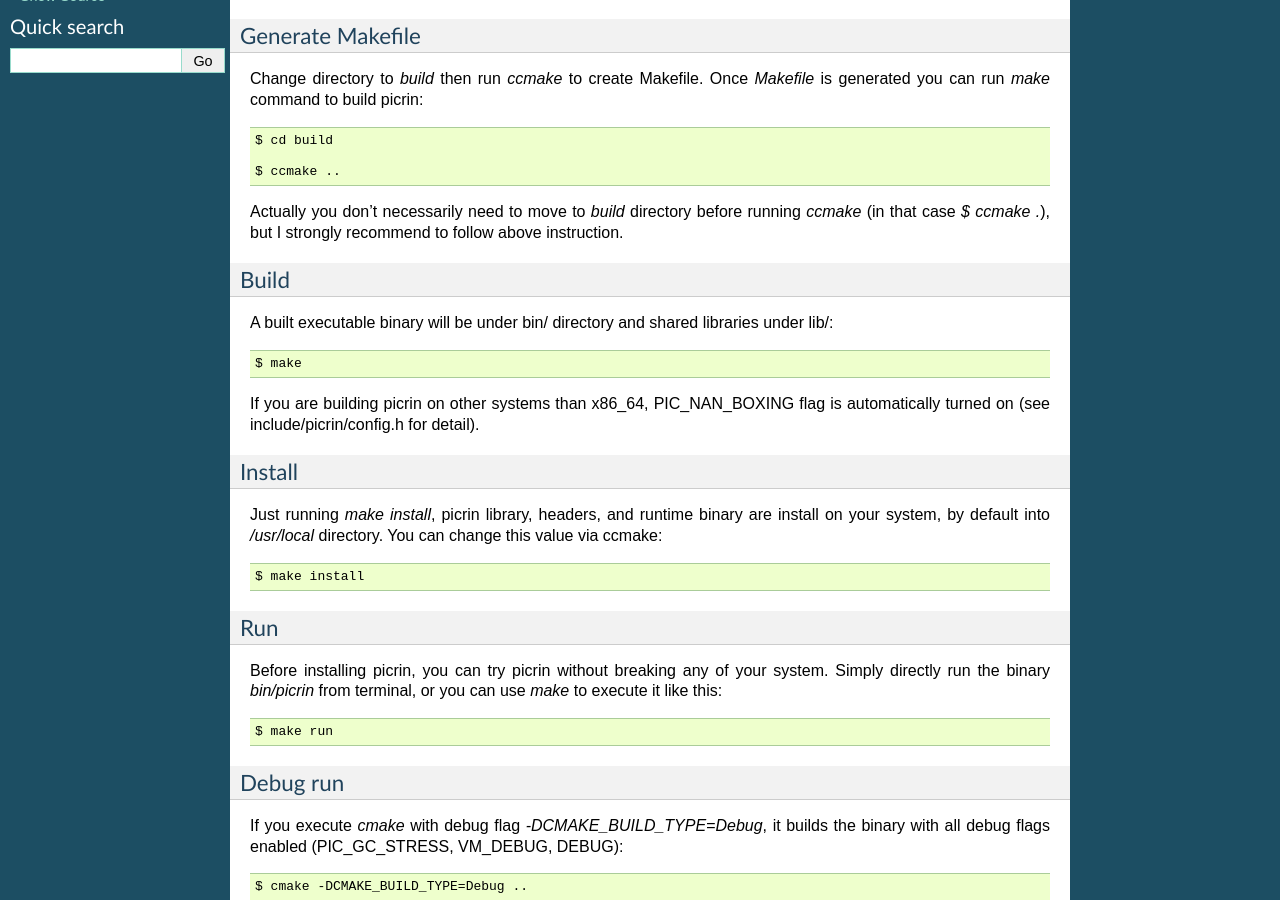
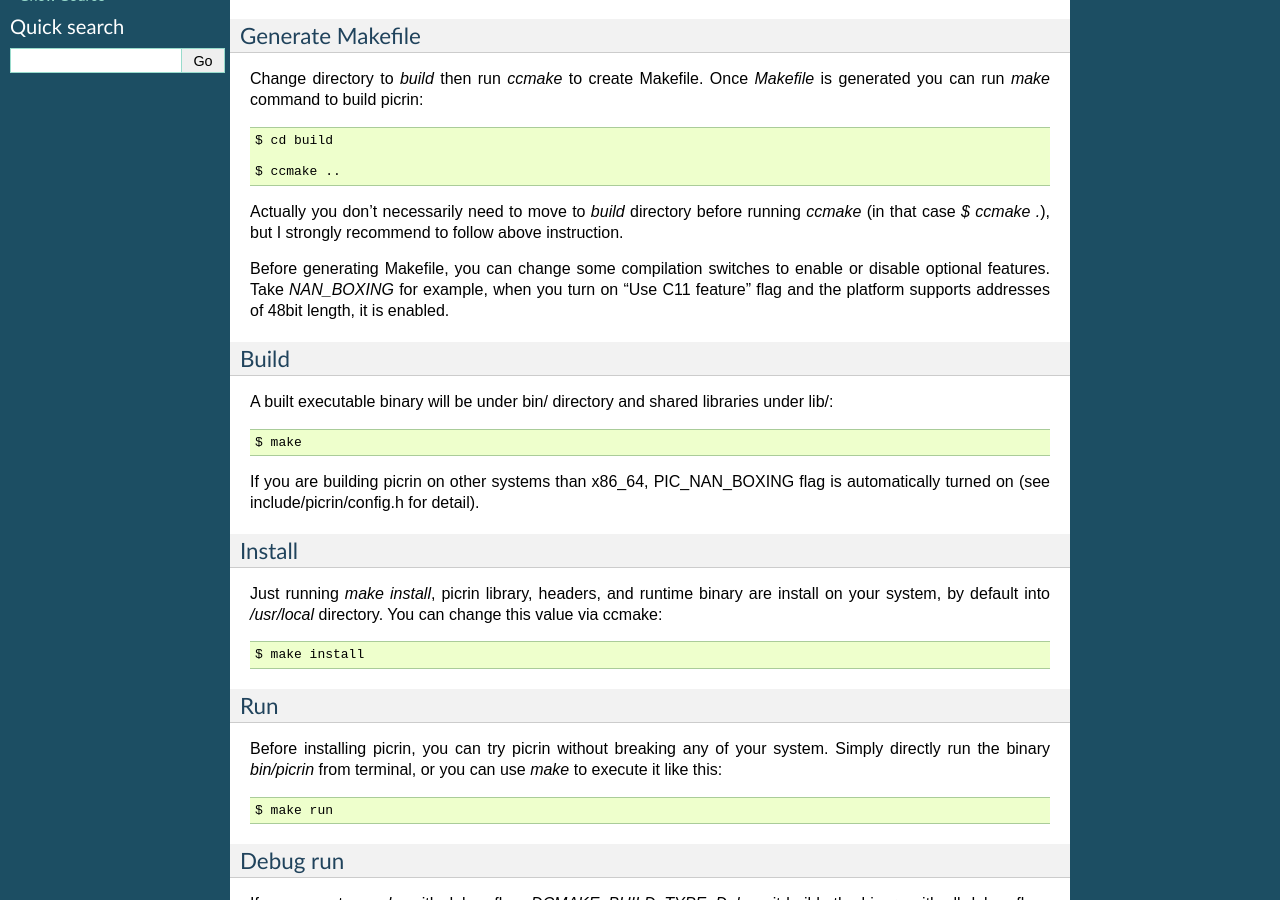
Before and after one commit to picrin-scheme/picrin, a Sphinx documentation site: the page built from docs/deploy.rst, in a window 1280 px wide and 900 px high, scrolled down 364 px. Built offline with Sphinx 7.4.7, drawn with Linux system fonts in a browser that asks for light colours.

Commit message:
update deploy.rst

```diff
--- a/docs/deploy.rst
+++ b/docs/deploy.rst
@@ -24,6 +24,8 @@ Change directory to `build` then run `ccmake` to create Makefile. Once `Makefile
   $ ccmake ..
 
 Actually you don't necessarily need to move to `build` directory before running `ccmake` (in that case `$ ccmake .`), but I strongly recommend to follow above instruction.
+
+Before generating Makefile, you can change some compilation switches to enable or disable optional features. Take *NAN_BOXING* for example, when you turn on "Use C11 feature" flag and the platform supports addresses of 48bit length, it is enabled.
 
 Build
 ^^^^^
```
Also changed, not shown: README.md (+2 -0 lines).
